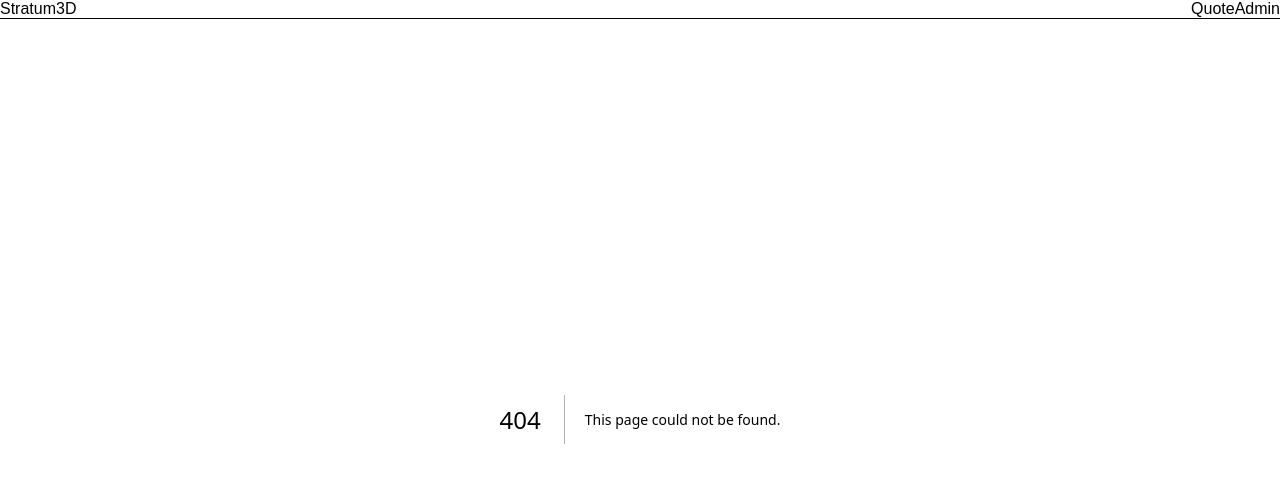
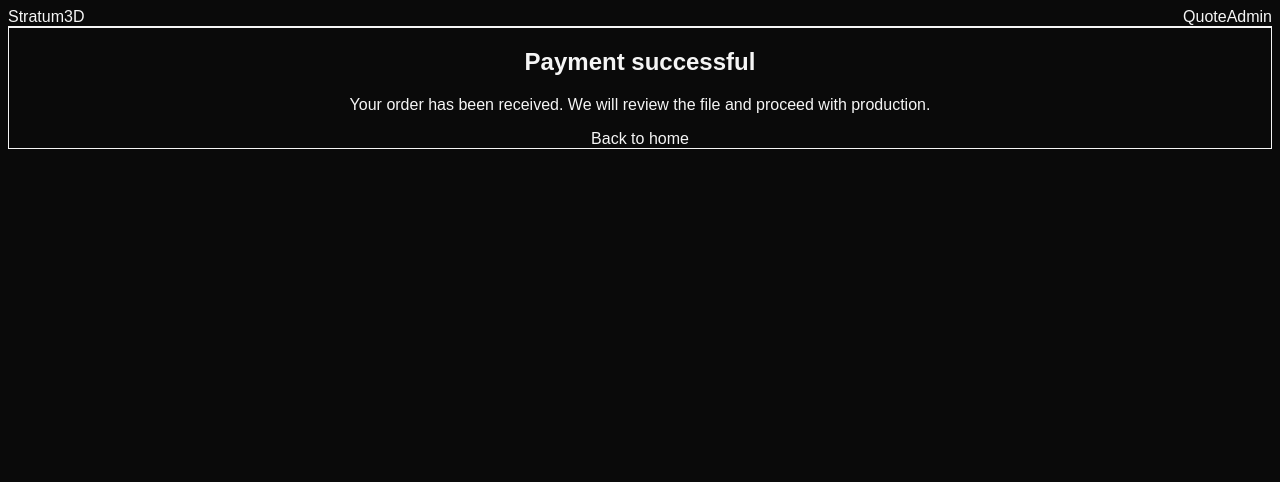
Before and after one commit to BT888BT/Stratum3D, a Next.js app: page /checkout/success in a window 1280 px wide. Before the commit this address had no page. Shown: the top 482 px of the page. Built offline with nearby package versions, Linux system fonts and the light colour scheme.

Commit message:
Create page.tsx

```diff
--- /dev/null
+++ b/app/checkout/success/page.tsx
@@ -0,0 +1,19 @@
+import Link from "next/link";
+
+export default function CheckoutSuccessPage() {
+  return (
+    <section className="mx-auto max-w-2xl rounded-3xl border border-neutral-800 bg-neutral-900 p-8 text-center">
+      <h1 className="text-3xl font-semibold">Payment successful</h1>
+      <p className="mt-4 text-neutral-300">
+        Your order has been received. We will review the file and proceed with
+        production.
+      </p>
+      <Link
+        href="/"
+        className="mt-6 inline-block rounded-2xl bg-white px-5 py-3 text-sm font-medium text-black"
+      >
+        Back to home
+      </Link>
+    </section>
+  );
+}
```
